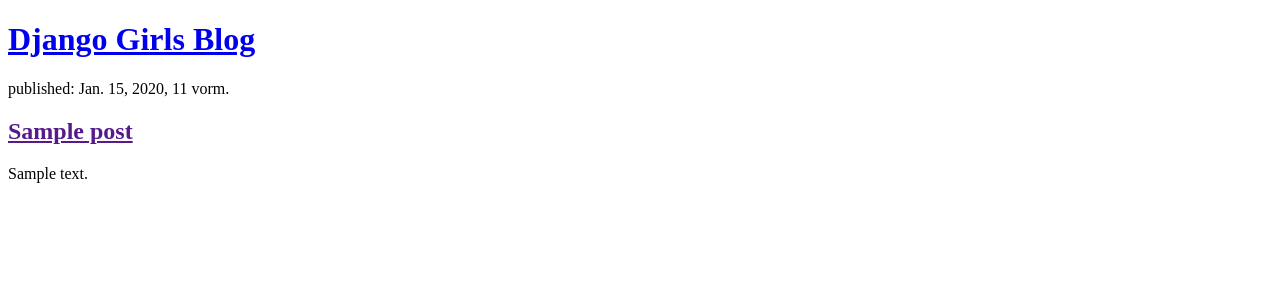
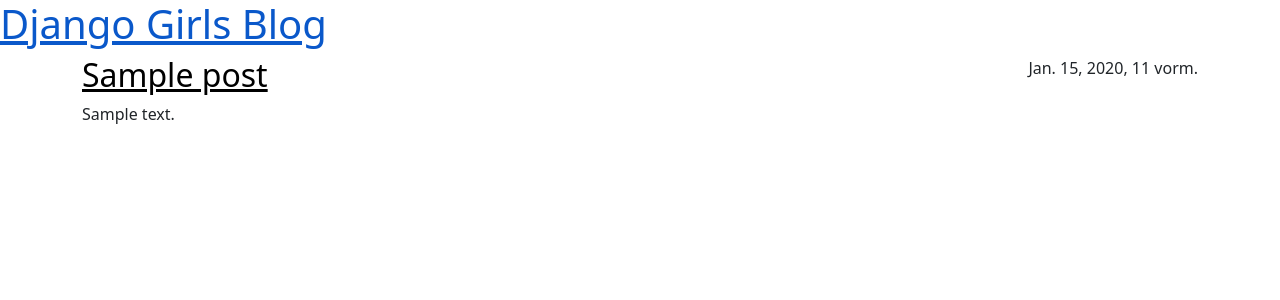
Before and after one commit to Monkera/my-first-blog, a Django app: page / in a window 1280 px wide. Shown: the top 300 px of the page. Run offline with Django 3.2, Linux system fonts and the light colour scheme; tables that the repository leaves empty hold one stand-in row (values such as "Sample post").

Commit message:
Modifies

```diff
--- /dev/null
+++ b/blog/static/css/blog.css
@@ -0,0 +1,42 @@
+t: right;
+}
+
+.post-form textarea,
+.post-form input {
+    width: 100%;
+}
+
+.top-menu,
+.top-menu:hover,
+.top-menu:visited {
+    color: #ffffff;
+    float: right;
+    font-size: 26pt;
+    margin-right: 20px;
+}
+
+.post {
+    margin-bottom: 70px;
+}
+
+.post h2 a,
+.post h2 a:visited {
+    color: #000000;
+}
+
+.post > .date,
+.post > .actions {
+    float: right;
+}
+
+.btn-secondary,
+.btn-secondary:visited {
+    color: #C25100;
+    background: none;
+    border-color: #C25100;
+}
+
+.btn-secondary:hover {
+    color: #FFFFFF;
+    background-color: #C25100;
+}
--- a/blog/templates/blog/post_list.html
+++ b/blog/templates/blog/post_list.html
@@ -1,20 +1,33 @@
+{% load static %}
 <!DOCTYPE html>
 <html>
     <head>
         <title>Django Girls blog</title>
+        <link rel="stylesheet" href="https://cdn.jsdelivr.net/npm/bootstrap@5.1.3/dist/css/bootstrap.min.css" integrity="sha384-1BmE4kWBq78iYhFldvKuhfTAU6auU8tT94WrHftjDbrCEXSU1oBoqyl2QvZ6jIW3" crossorigin="anonymous">
+        <link rel="stylesheet" href="{% static 'css/blog.css' %}">
     </head>
     <body>
         <header>
             <h1><a href="/">Django Girls Blog</a></h1>
         </header>
 
-        {% for post in posts %}
-            <article>
-                <time>published: {{ post.published_date }}</time>
-                <h2><a href="">{{ post.title }}</a></h2>
-                <p>{{ post.text|linebreaksbr }}</p>
-            </article>
-        {% endfor %}
+
+        <main class="container">
+            <div class="row">
+                <div class="col">
+                    {% for post in posts %}
+                        <article class="post">
+                            <time class="date">
+                                {{ post.published_date }}
+                            </time>
+                            <h2><a href="">{{ post.title }}</a></h2>
+                            <p>{{ post.text|linebreaksbr }}</p>
+                        </article>
+                    {% endfor %}
+                </div>
+            </div>
+        </main>
+
 
     </body>
 </html>
```
